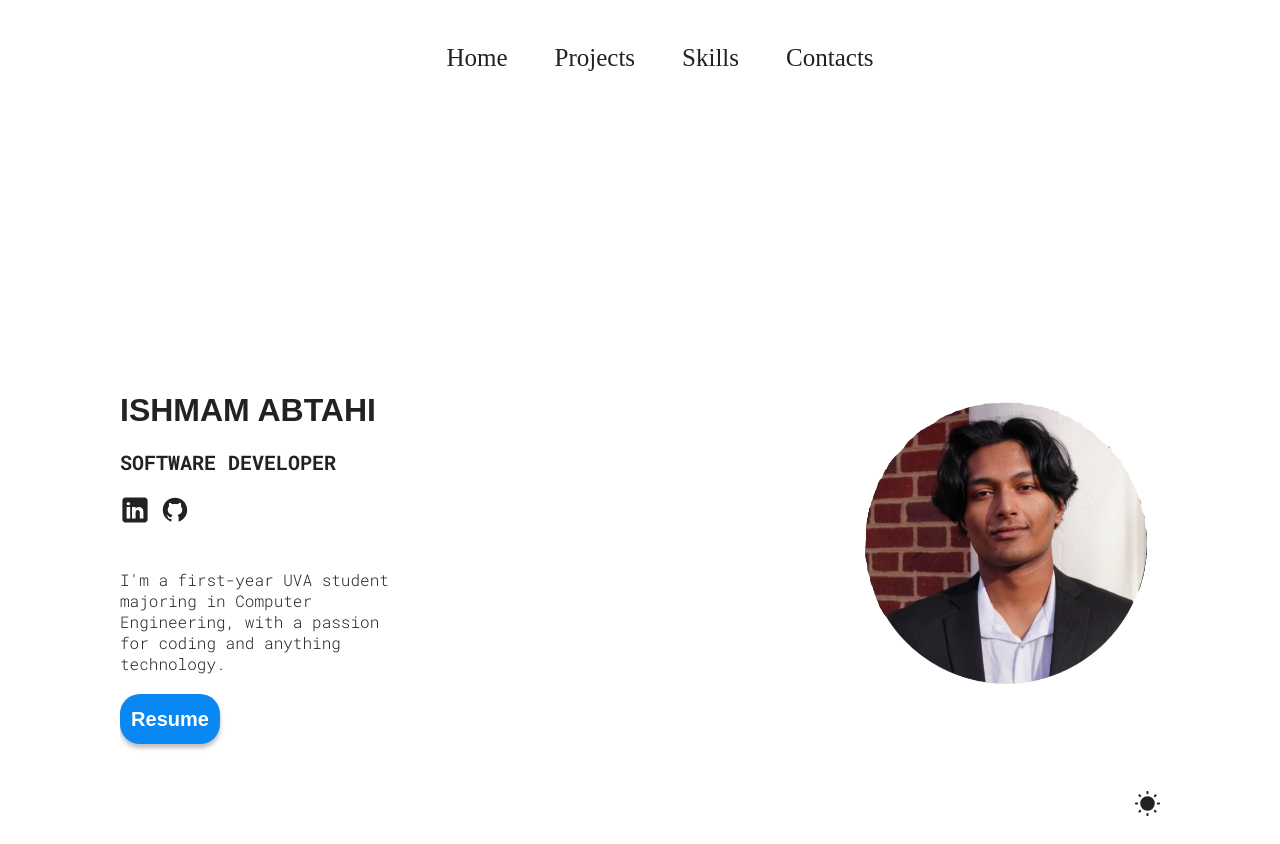
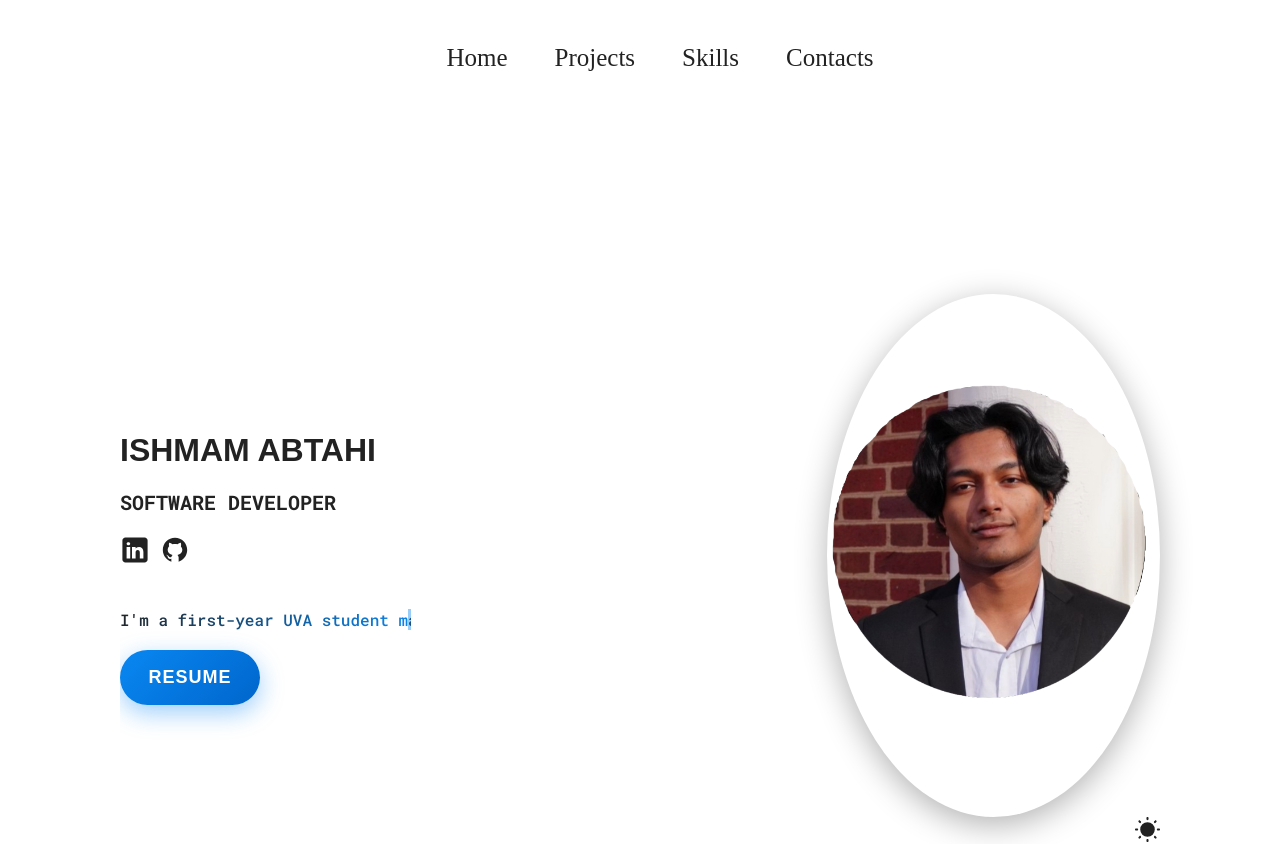
Before and after one commit to IshdoesCoding/Ishmam_Abtahi-Portfolio, a React (Vite) app: page / in a window 1280 px wide. Shown: the top 844 px of the page. Built offline with nearby package versions, Linux system fonts and the light colour scheme; a web font is replaced by a local one.

Commit message:
Enhance hero section and fix dark mode issues

```diff
--- a/src/App.css
+++ b/src/App.css
@@ -13,8 +13,8 @@
 [data-theme= 'dark'] {
   --background-color: linear-gradient(135deg, #1a1a2e 0%, #16213e 25%, #0f3460 50%, #1a1a2e 75%, #2d1b69 100%);
   --btn-color: #fff;
-  --btn-text-color: #222;
-  --project-card-bg: #fff;
+  --btn-text-color: #1a1a2e;
+  --project-card-bg: rgba(255, 255, 255, 0.95);
   --text-color: #fff;
   --form-text-color: #fff;
   --footer-text-color: #bbb;
--- a/src/sections/Hero/HeroStyles.module.css
+++ b/src/sections/Hero/HeroStyles.module.css
@@ -9,9 +9,15 @@
     margin-bottom: 60px;
 
     .hero{
-        max-width: 200px;
+        max-width: 280px;
+        border-radius: 50%;
+        box-shadow: 0 8px 32px rgba(0, 0, 0, 0.3);
+        transition: transform 300ms ease-in-out;
     }
 
+    .hero:hover {
+        transform: scale(1.05);
+    }
     span {
         display: flex;
         gap: 10px;
@@ -33,26 +39,30 @@
     }
 
     button {
-        background-color: var(--btn-color);
+        background: linear-gradient(135deg, var(--btn-color), #0066cc);
         color: var(--btn-text-color);
         border: none;
-        border-radius: 20px;
-        width: 100px;
-        height: 50px;
-        font-size: 20px;
+        border-radius: 30px;
+        width: 140px;
+        height: 55px;
+        font-size: 18px;
         font-weight: bold;
-        box-shadow: 0 4px 4px rgba(0,0,0,0.25);
-        transition: box-shadow 200ms ease-in-out, transform 200ms ease-in-out;
+        box-shadow: 0 8px 24px rgba(9, 135, 242, 0.4);
+        transition: all 300ms ease-in-out;
+        text-transform: uppercase;
+        letter-spacing: 1px;
     }
 
     button:hover{
-        transform: scale(1.05);
+        transform: translateY(-3px) scale(1.05);
+        box-shadow: 0 12px 32px rgba(9, 135, 242, 0.6);
+        background: linear-gradient(135deg, #0066cc, var(--btn-color));
 
     }
 
     button:active {
         transform: translateY(2px);
-        box-shadow: 0 2px 2px rgba(0,0,0,0.25);
+        box-shadow: 0 4px 16px rgba(9, 135, 242, 0.3);
     }
 }
 
@@ -74,12 +84,19 @@
     font-size: 16px;
     font-weight: 300;
     text-align: center;
-    white-space: normal;
+    white-space: nowrap;
     overflow: hidden;
     position: relative;
     text-align: center;
-    max-width: 30;
-    animation: animated-text 3s steps(50,end) 1s 1 normal both, animated-cursor 600ms steps(50, end) infinite;
+    max-width: 30ch;
+    border-right: 3px solid var(--btn-color);
+    animation: animated-text 4s steps(60,end) 0.5s 1 normal both, animated-cursor 800ms steps(60, end) infinite;
+    font-family: 'Roboto Mono', monospace;
+    background: linear-gradient(135deg, var(--text-color), var(--btn-color));
+    background-clip: text;
+    -webkit-background-clip: text;
+    -webkit-text-fill-color: transparent;
+    font-weight: 500;
 
 }
 
@@ -89,14 +106,14 @@
       width: 0;
     }
     to {
-      width: 30ch; /* Fill the available width */
+      width: 100%; /* Fill the available width */
     }
 }
 
   /* Keyframes for cursor animation */
 @keyframes animated-cursor {
     from {
-        border-right-color: rgba(0, 255, 0, 0.75);
+        border-right-color: var(--btn-color);
     }
     to {
       border-right-color: transparent;
@@ -131,7 +148,7 @@
         flex: 1;
 
         .hero{
-            max-width: 300px;
+            max-width: 350px;
             justify-content: center;
             width: 100%;
         }
--- a/src/sections/Projects/ProjectStyles.module.css
+++ b/src/sections/Projects/ProjectStyles.module.css
@@ -72,7 +72,7 @@
 }
 
 .projectCard {
-    background-color: var(--background-color);
+    background-color: var(--project-card-bg);
     border-radius: 15px;
     overflow: hidden;
     box-shadow: 0 4px 16px rgba(0, 0, 0, 0.1);
@@ -80,6 +80,8 @@
     width: 100%;
     max-width: 600px;
     margin: 20px;
+    backdrop-filter: blur(10px);
+    border: 1px solid rgba(255, 255, 255, 0.1);
 }
 
 .projectCard:hover {
```
